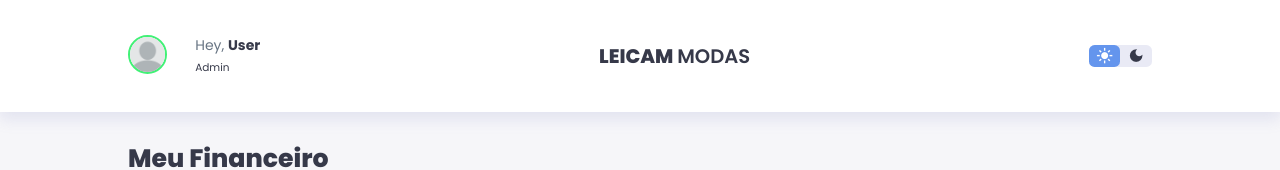
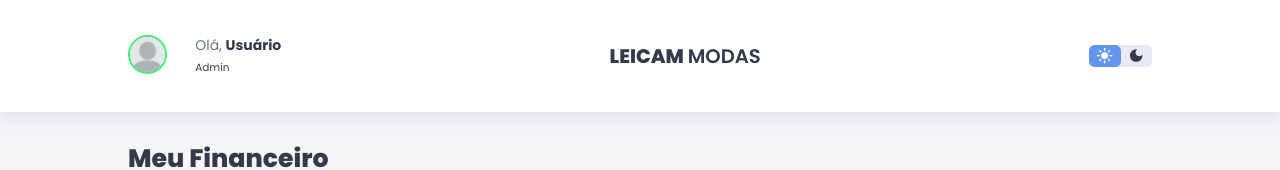
Before and after one commit to joaopaulo-io/leicam-modas-finance, a Next.js app: page / in a window 1280 px wide. Shown: the top 170 px of the page. Built offline with nearby package versions, Linux system fonts and the light colour scheme; no server answers.

Commit message:
Update NavBar.js

```diff
--- a/components/NavBar.js
+++ b/components/NavBar.js
@@ -7,7 +7,7 @@ export default function NavBar() {
             <img src="/images/perfil.webp" alt="Foto de perfil" />
           </div>
           <div className="info">
-            <p>Hey, <b>User</b></p>
+            <p>Olá, <b>Usuário</b></p>
             <small>Admin</small>
           </div>
         </div>
```
